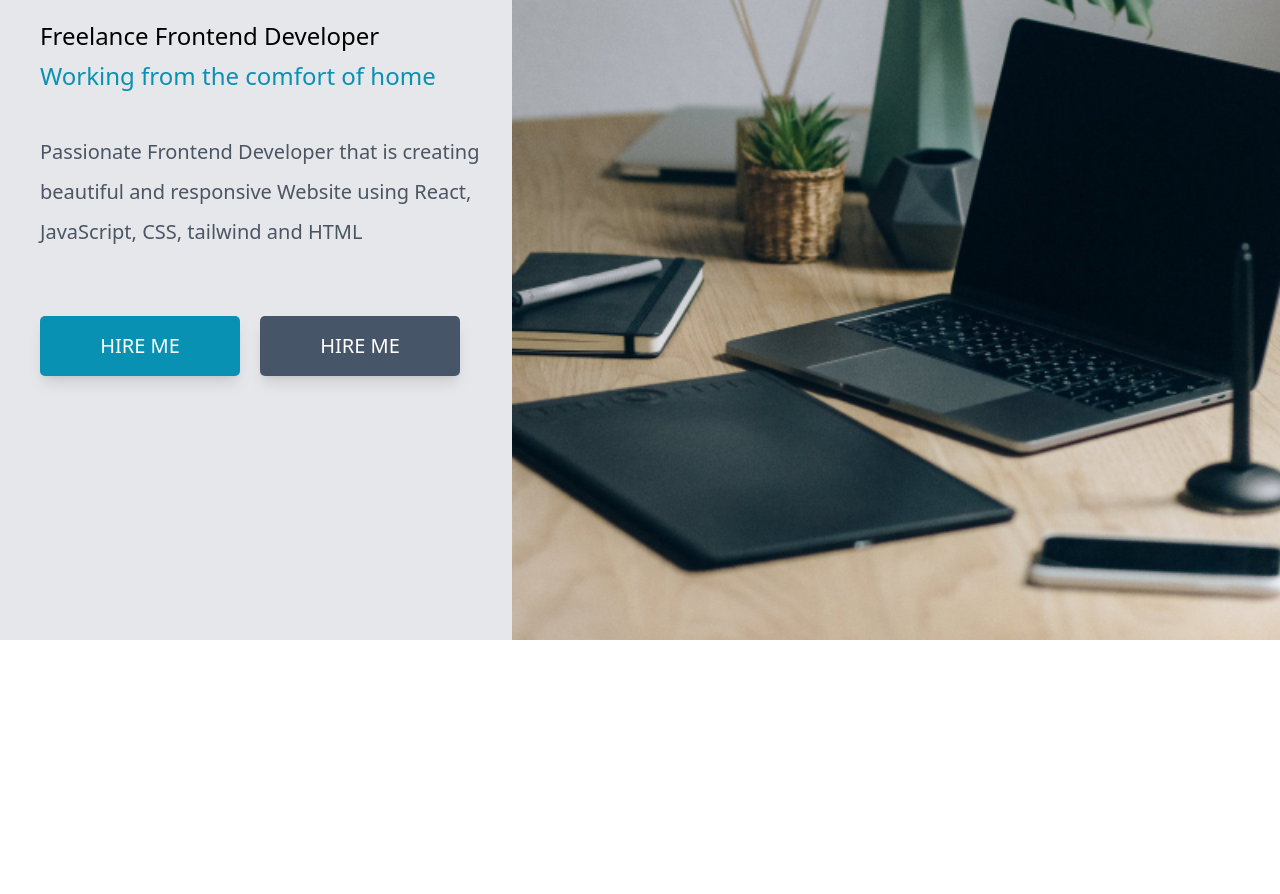
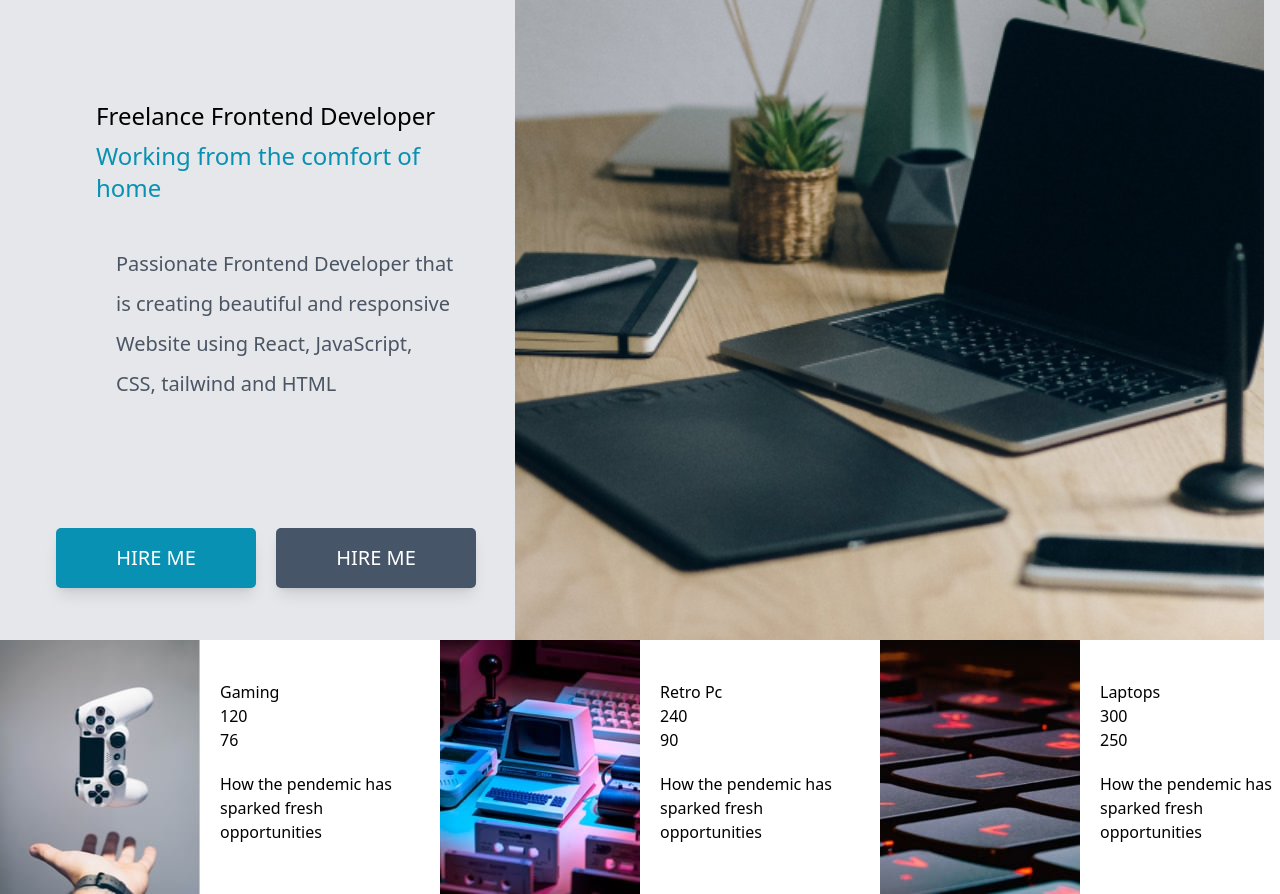
Before and after one commit to ibifaa/Card, a React (Vite) app: page / in a window 1280 px wide. Shown: the part 160-1054 px from the top of the page. Before the commit the page ends 800 px from the top, so only its background shows below. Built offline with nearby package versions, Linux system fonts and the light colour scheme.

Commit message:
added products using the map function

```diff
--- a/src/App.jsx
+++ b/src/App.jsx
@@ -1,11 +1,15 @@
 import { Card } from "./components/Card";
-// import { Products } from "./components/Products";
+import { Products } from "./components/Products";
 
 function App() {
   return (
-    <div>
-      <Card />
-      {/* <Products /> */}
+    <div className="grid grid-cols-1">
+      <div className=" ">
+        <Card />
+      </div>
+      <div className="">
+        <Products />
+      </div>
     </div>
   );
 }
--- a/src/components/Card.jsx
+++ b/src/components/Card.jsx
@@ -2,11 +2,12 @@ import bgImage from "/background-img 1.jpg";
 
 export const Card = () => {
   return (
-    <article className="card bg-gray-200">
-      <div className="grid lg:grid-cols-2 card sm:py-8 lg:py-0 xl:py-0 xl:grid-cols-5 h-[100vh]">
+    <div>
+      <article className="card bg-gray-200 ">
+        <div className="grid lg:grid-cols-2 card sm:p-4 lg:py-0 xl:py-0 xl:grid-cols-5 h-[100vh]">
           <div className="content lg:py-15   lg:pl-10 lg:col-span-1 2xl:col-span-2 xl:col-span-2 ">
             <div className=" max-w-xl lg:max-w-full sm:mx-auto lg:mx-left">
-            <div className="gap-2 flex mt-20">
+              <div className="brand gap-2 flex lg:mt-20 ">
                 <div className="logo h-10 w-10 bg-cyan-600 items-center flex justify-center rounded-full text-[#fff] medium mb-10">
                   ib
                 </div>
@@ -17,11 +18,12 @@ export const Card = () => {
               </div>
               <div className="card-mg  items-center justify-center lg:mb-10">
                 <img
-                className="rounded-xl my-5 shadow-xl lg:hidden h-[280px] object-center w-full
+                  className="rounded-xl my-2 shadow-xl lg:hidden h-[280px] object-center w-full
         "
                   src={bgImage}
                   alt="image of computer "
                 />
+                <div className="myP lg:p-">
                   <h1 className="text-2xl mt-5 font-medium sm:text-2xl xl:text-2xl">
                     Freelance Frontend Developer
                   </h1>
@@ -29,11 +31,12 @@ export const Card = () => {
                     Working from the comfort of home{" "}
                   </h2>
 
-              <p className="mt-2 text-gray-600 text-sm sm:my-5 lg:text-xl lg:mt-10 xl:text-xl xl:leading-10">
+                  <p className="mt-2 text-gray-600 text-sm sm:m-5 lg:text-xl lg:mt-10 xl:text-xl xl:leading-10">
                     Passionate Frontend Developer that is creating beautiful and
-                responsive Website using React, JavaScript, CSS, tailwind and
-                HTML
+                    responsive Website using React, JavaScript, CSS, tailwind
+                    and HTML
                   </p>
+                </div>
 
                 <div className="mt-4 sm:mt-6">
                   <a href="#" className="btn btn-primary mr-5">
@@ -58,5 +61,6 @@ export const Card = () => {
           </div>
         </div>
       </article>
+    </div>
   );
 };
--- /dev/null
+++ b/src/components/Products.jsx
@@ -0,0 +1,25 @@
+import productData from "../product-data";
+
+export const Products = () => {
+  return (
+    <article className="flex justify-center items-center">
+      <div className="grid lg:grid-cols-3 sm:grid-cols-1 gap-10 mt-600">
+        {productData.map((myProducts) => (
+          <div key={myProducts.product} className="flex">
+            <img
+              src={myProducts.imageUrl}
+              alt={myProducts.imageAlt}
+              className="mr-5"
+            />
+            <div className="my-10">
+              <h5 className="font-medium  text-base">{myProducts.product}</h5>
+              <p> {myProducts.price}</p>
+              <p> {myProducts.count}</p>
+              <p className="mt-5"> {myProducts.description}</p>
+            </div>
+          </div>
+        ))}
+      </div>
+    </article>
+  );
+};
--- a/src/index.css
+++ b/src/index.css
@@ -6,6 +6,14 @@
 
 @tailwind base;
 @tailwind components;
+
+.brand{
+  @apply mt-5 p-5
+}
+
+.myP{
+  @apply p-10
+}
 
 .btn {
   @apply  inline-block uppercase  w-[120px]
--- a/src/product-data.js
+++ b/src/product-data.js
@@ -4,7 +4,8 @@ export default[
         price: "120",
         count: 76,
         imageUrl:"/image-gaming-growth.jpg",
-        imageAlt: "game"
+        imageAlt: "game",
+        description: "How the pendemic has sparked fresh opportunities"
 
     },
 
@@ -13,13 +14,15 @@ export default[
         price: "240",
         count: 90,
         imageUrl:"/image-retro-pcs.jpg",
-        imageAlt: "pc"
+        imageAlt: "pc",
+        description: "How the pendemic has sparked fresh opportunities"
     },
 
     {
         product: "Laptops",
         price: "300",
         count:  "250",
-        imageUrl: "/image-top-laptops.jpg"
+        imageUrl: "/image-top-laptops.jpg",
+        description: "How the pendemic has sparked fresh opportunities"
     }
 ]
```
Also changed, not shown: src/components/Products.js (deleted, +0 -23 lines). Lines whose indentation alone changed are shown as unchanged.
